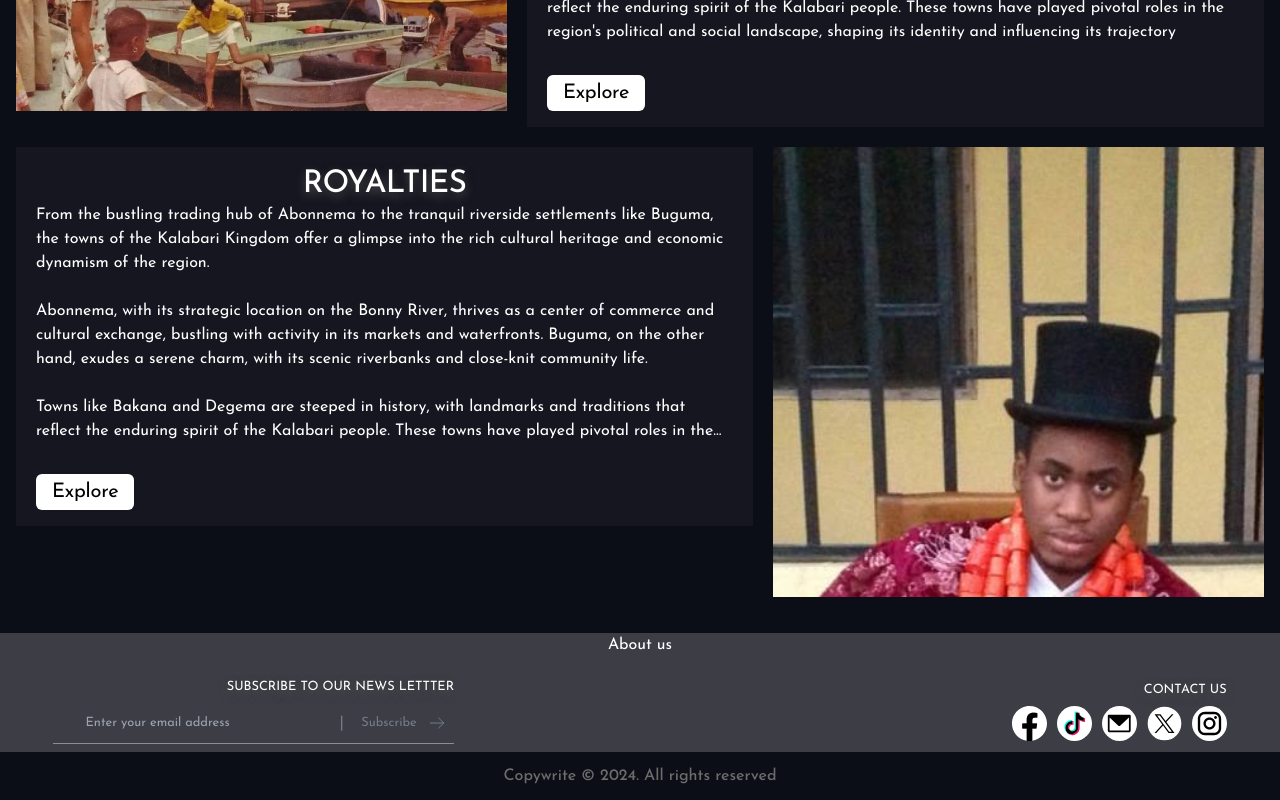
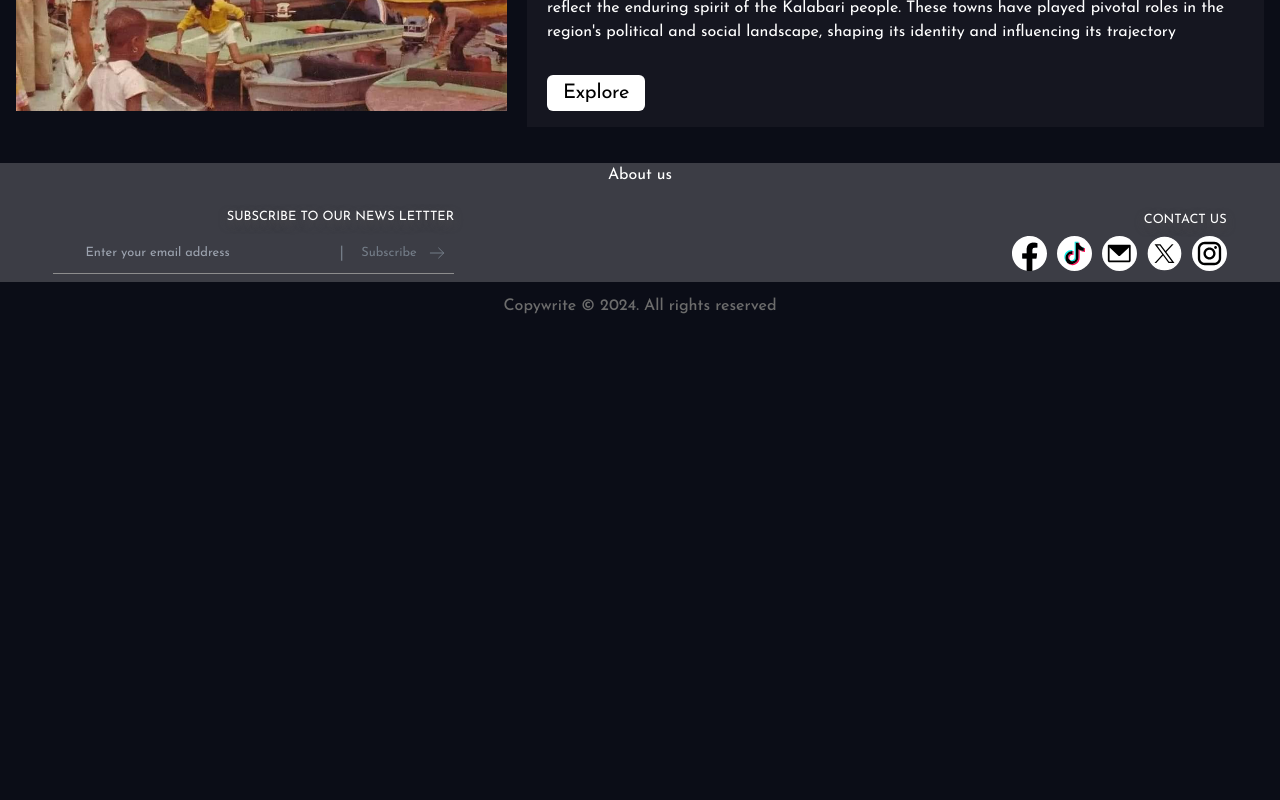
Before and after one commit to Tam-BobManuel/Kalabari, a Next.js app: page /history in a window 1280 px wide. Shown: the part 843-1643 px from the top of the page. After the commit the page ends 1173 px from the top, so only its background shows below. Built offline with nearby package versions, Linux system fonts and the light colour scheme.

Commit message:
comment out royals page

```diff
--- a/src/app/history/page.tsx
+++ b/src/app/history/page.tsx
@@ -36,7 +36,7 @@ export default function History() {
         heading='REGIONS'
         reverse={true}
       />
-      <DuoCard
+      {/* <DuoCard
         text={ReactHtmlParser(briefRegionTruncated)}
         imageUrl={Royal}
         mobileImageUrl={`/images/Kalabari_ceremonial_attire.jpg`}
@@ -44,7 +44,7 @@ export default function History() {
         linkText="Explore"
         heading='ROYALTIES'
         reverse={false}
-      />
+      /> */}
     </main>
   );
 }
```
